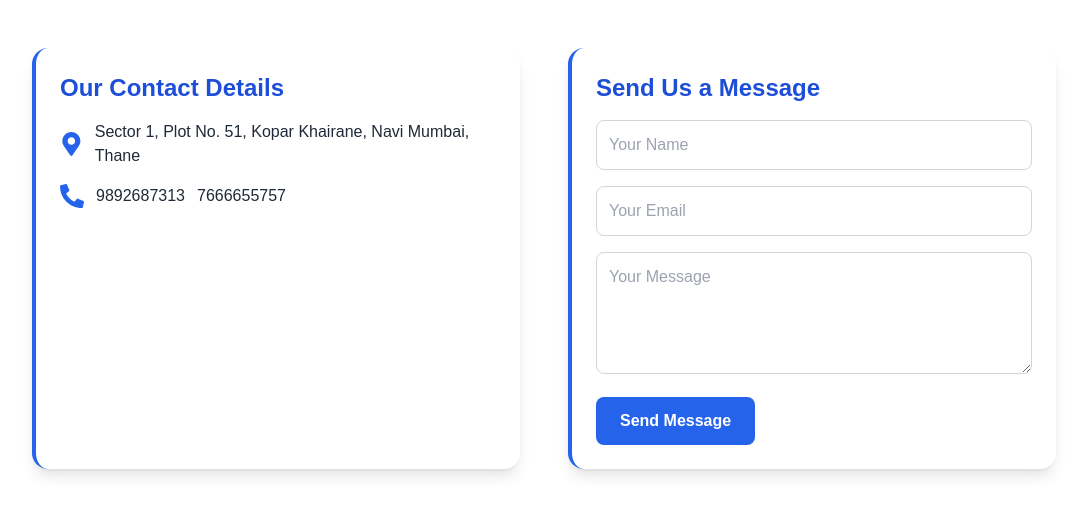
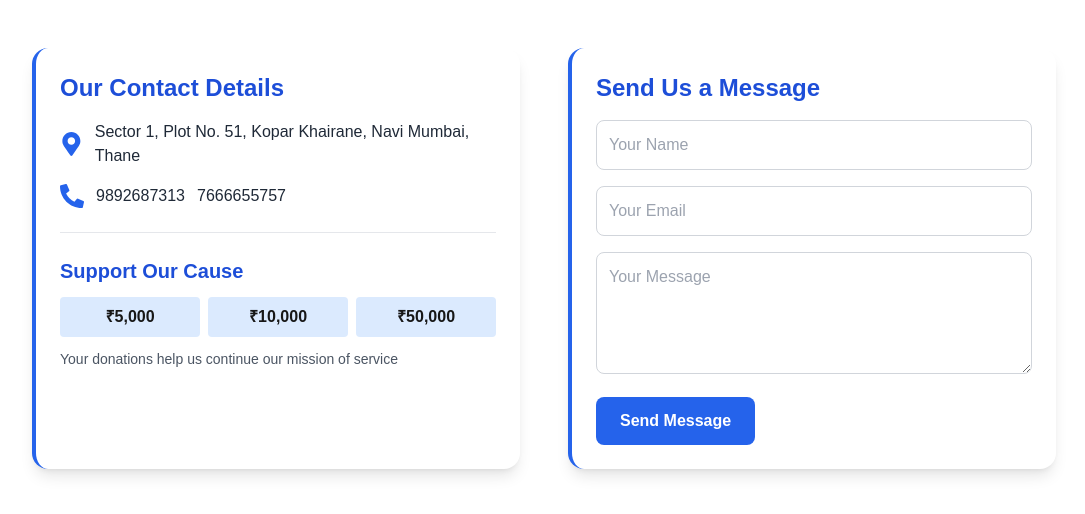
Before and after one commit to Shivikagarg999/ashr, a Next.js app: page /contact in a window 1280 px wide. Shown: the top 514 px of the page, without its empty margins (96-1181 px from the left). Built offline with nearby package versions, Linux system fonts and the light colour scheme.

Commit message:
Update contact.jsx

```diff
--- a/src/pages/contact.jsx
+++ b/src/pages/contact.jsx
@@ -22,6 +22,23 @@ const Contact=()=>{
               <a href="mailto:info@sweethometrust.org" className="hover:underline">info@sweethometrust.org</a>
             </li> */}
           </ul>
+
+          {/* Donation Info in Contact Section */}
+          <div className="mt-6 pt-6 border-t border-gray-200">
+            <h4 className="text-xl font-bold text-blue-700 mb-3">Support Our Cause</h4>
+            <div className="grid grid-cols-3 gap-2 mb-3">
+              <div className="bg-blue-100 p-2 rounded text-center">
+                <p className="font-semibold">₹5,000</p>
+              </div>
+              <div className="bg-blue-100 p-2 rounded text-center">
+                <p className="font-semibold">₹10,000</p>
+              </div>
+              <div className="bg-blue-100 p-2 rounded text-center">
+                <p className="font-semibold">₹50,000</p>
+              </div>
+            </div>
+            <p className="text-sm text-gray-600">Your donations help us continue our mission of service</p>
+          </div>
         </div>
 
         {/* Contact Form */}
@@ -40,4 +57,4 @@ const Contact=()=>{
     )
 }
 
-export default Contact
+export default Contact;
```
